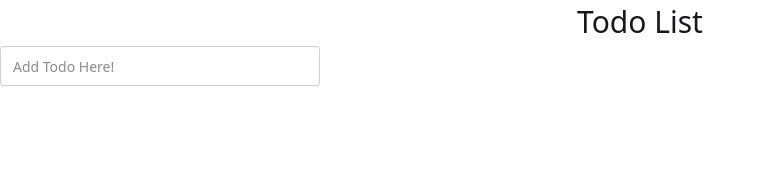
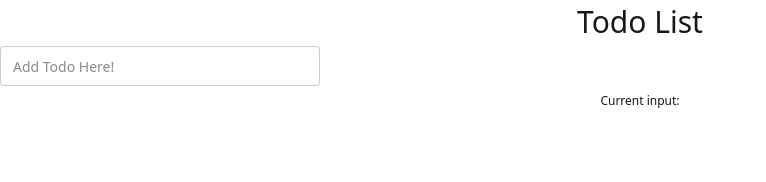
Before and after one commit to MarkSian/useReducer-ToDoList, a React (Vite) app in the folder TodoList-useReducer/: page / in a window 1280 px wide. Shown: the top 182 px of the page, without its empty margins (0-766 px from the left). Built offline with nearby package versions, Linux system fonts and the light colour scheme.

Commit message:
Update ToDoList.jsx
confirmed TYPE_NEW_TODO is working

```diff
--- a/TodoList-useReducer/src/components/ToDoList.jsx
+++ b/TodoList-useReducer/src/components/ToDoList.jsx
@@ -20,7 +20,8 @@ function TodoList () {
         <>
             <fieldset className="fieldset">
                 <h1 className = "text-3xl">Todo List</h1>
-                <input type="text" className="input" placeholder="Add Todo Here!" />
+                <input type="text" value = {state.newTodo} onChange = {(e) => dispatch ({type:"TYPE_NEW_TODO", payload: e.target.value})} className="input" placeholder="Add Todo Here!" />
+                    <div>Current input: {state.newTodo}</div> {/* Debug output */}
 
             </fieldset>
 
```
